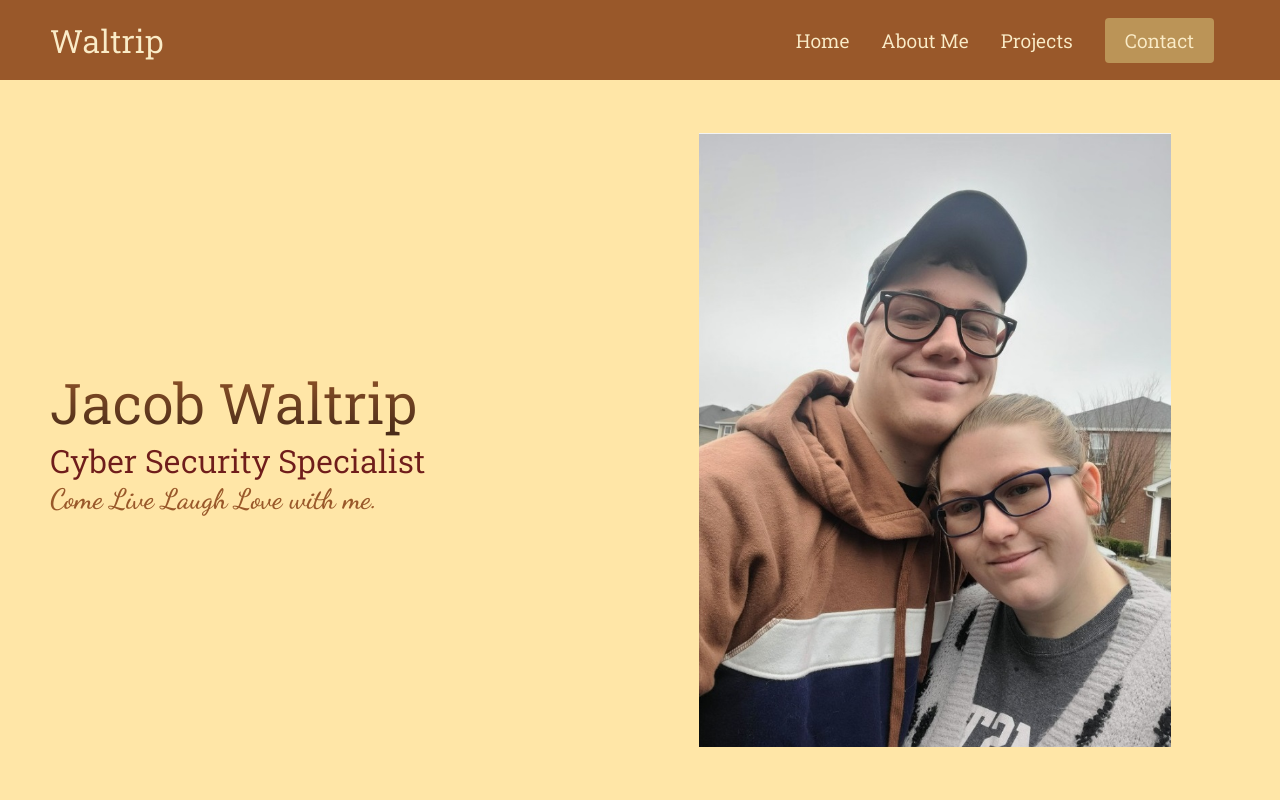
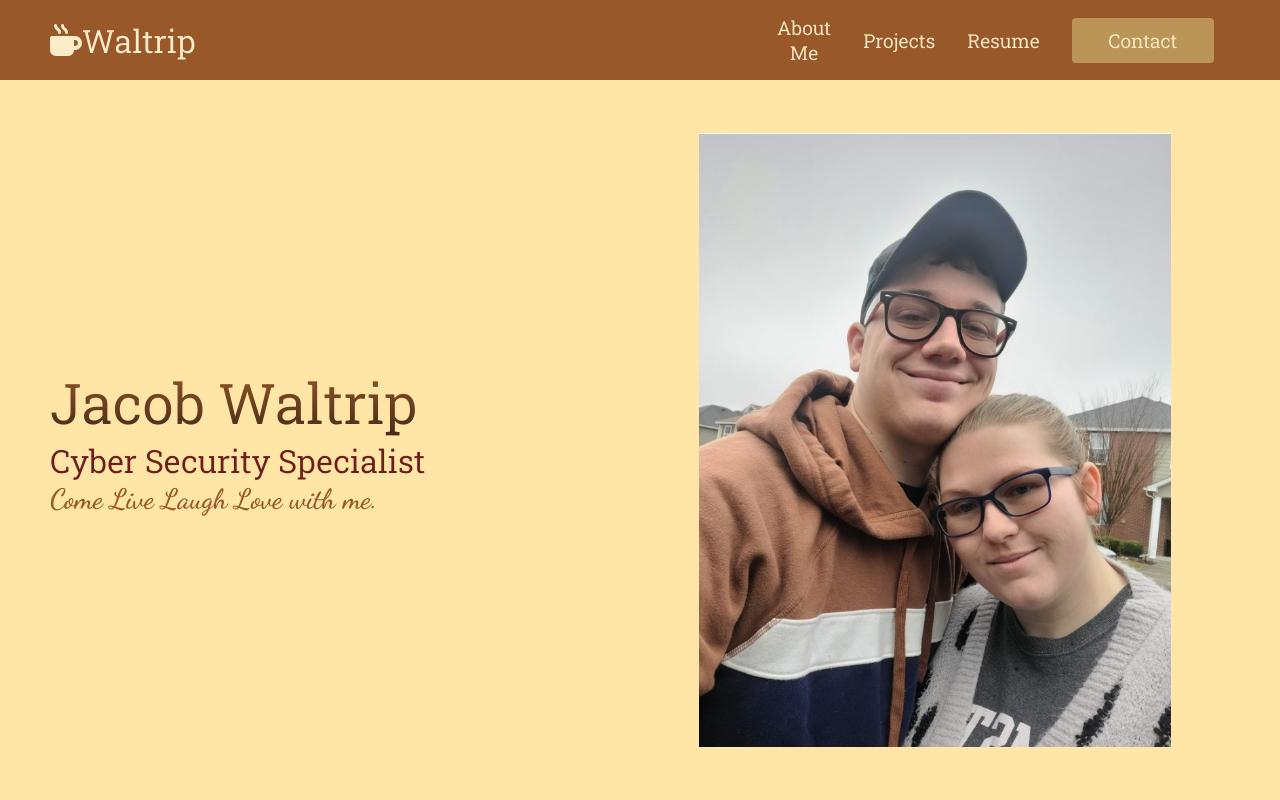
Before and after one commit to KashAtchum/JacobWaltrip.com, a plain HTML site: page index.html in a window 1280 px wide. Shown: the top 800 px of the page. Drawn offline with Linux system fonts and the light colour scheme.

Commit message:
Update index.html

```diff
--- a/index.html
+++ b/index.html
@@ -7,27 +7,28 @@
     <link rel="preconnect" href="https://fonts.gstatic.com" crossorigin>
     <link href="https://fonts.googleapis.com/css2?family=Dancing+Script:wght@400..700&family=Roboto+Slab:wght@100..900&display=swap" rel="stylesheet">
     <link rel="stylesheet" href="styles.css" />
+    <script src="https://kit.fontawesome.com/254f14b97a.js" crossorigin="anonymous"></script>
   </head>
   <body>
     <!-- Navbar Section -->
     <nav class="navbar">
       <div class="navbar__container">
-        <a href="/" id="navbar__logo">Waltrip</a>
+        <a href="/" id="navbar__logo"><i class="fas fa-mug-hot"></i>Waltrip</a>
         <div class="navbar__toggle" id="mobile-menu">
           <span class="bar"></span> <span class="bar"></span>
           <span class="bar"></span>
         </div>
         <ul class="navbar__menu">
           <li class="navbar__item">
-            <a href="/" class="navbar__links">Home</a>
-          </li>
-          <li class="navbar__item">
             <a href="/about_me.html" class="navbar__links">About Me</a>
           </li>
           <li class="navbar__item">
-            <a href="/" class="navbar__links">Projects</a>
+            <a href="/Projects.html" class="navbar__links">Projects</a>
           </li>
-          <li class="navbar__btn"><a href="/" class="button">Contact</a></li>
+          <li class="navbar__item">
+            <a href="/resume.html" class="navbar__links">Resume</a>
+          </li>
+          <li class="navbar__btn"><a href="/contact.html" class="button">Contact</a></li>
         </ul>
       </div>
     </nav>
@@ -51,17 +52,17 @@
     <div class="services">
     <h1>Hobbies</h1>
     <div class="services__container">
-      <div class="services__card">
+      <div href="/hobbies.html" class="services__card">
         <h2>CTF</h2>
         <p>Some Cyber CTFs that I have competed in.</p>
         <button>View</button>
       </div>
-      <div class="services__card">
+      <div href="/hobbies.html" class="services__card">
         <h2>Keyboards</h2>
         <p>A collection of all my keyboard builds.</p>
         <button>View</button>
       </div>
-      <div class="services__card">
+      <div href="/hobbies.html" class="services__card">
         <h2>Video Games</h2>
         <p>What I'm playing right now.</p>
         <button>View</button>
@@ -99,6 +100,7 @@
         </div>
       </div>
     </div>
+    </div>
     <script src="app.js"></script>
   </body>
 </html>
```
